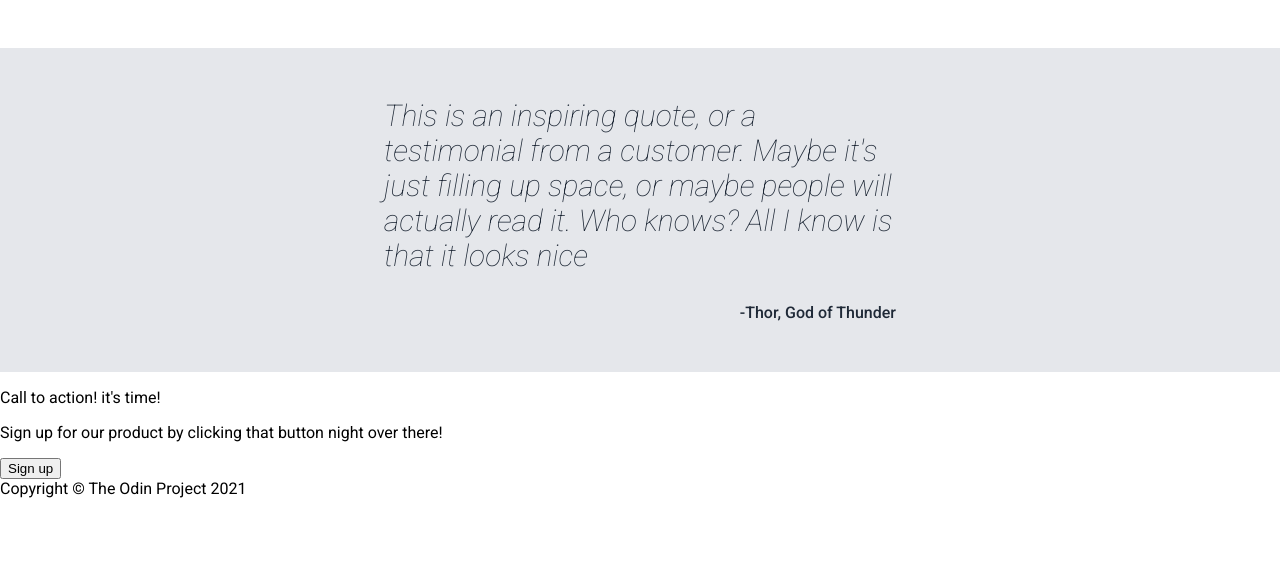
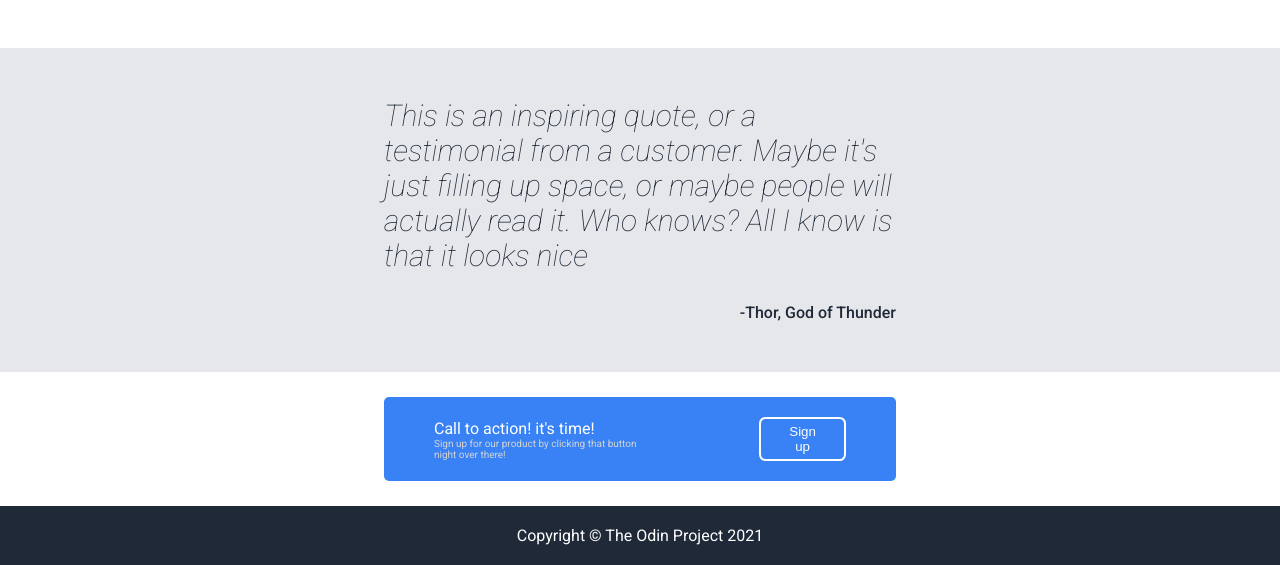
Before and after one commit to Kaverappa-PH/odin-landing-page, a plain HTML site: page index.html in a window 1280 px wide. Shown: the part 669-1234 px from the top of the page. Before the commit the page ends 1167 px from the top, so only its background shows below. Drawn offline with Linux system fonts and the light colour scheme.

Commit message:
signup and footer styling

```diff
--- a/index.html
+++ b/index.html
@@ -67,11 +67,13 @@
         </div>
     </div>
     <div class="signup">
-        <div>
-            <p>Call to action! it's time!</p>
-            <p>Sign up for our product by clicking that button night over there!</p>
+        <div class="wrapper">
+            <div>
+                <div>Call to action! it's time!</div>
+                <div class="signup-text">Sign up for our product by clicking that button night over there!</div>
+            </div>
+            <button>Sign up</button>
         </div>
-        <button>Sign up</button>
     </div>
     <div class="footer">Copyright &copy The Odin Project 2021</div>
 </body>
--- a/styles.css
+++ b/styles.css
@@ -119,3 +119,40 @@ ul {
   align-self: flex-end;
   font-weight: 500;
 }
+
+.signup {
+  padding: 25px 30%;
+  color: white;
+}
+
+.signup .wrapper {
+  display: flex;
+  /* flex-direction: column; */
+  justify-content: center;
+  align-items: center;
+  gap: 100px;
+  background-color: #3882f6;
+  border-radius: 5px;
+  padding: 20px 50px;
+}
+
+.signup-text {
+  font-size: 10px;
+  color: rgb(211, 211, 211);
+}
+
+.signup button {
+  border: 2px solid white;
+  padding: 5px 23px;
+  border-radius: 0.4rem;
+  background-color: #3882f6;
+  color: white;
+}
+
+.footer {
+  background-color: #1f2937;
+  padding: 20px 50px;
+  display: flex;
+  justify-content: center;
+  color: white;
+}
```
